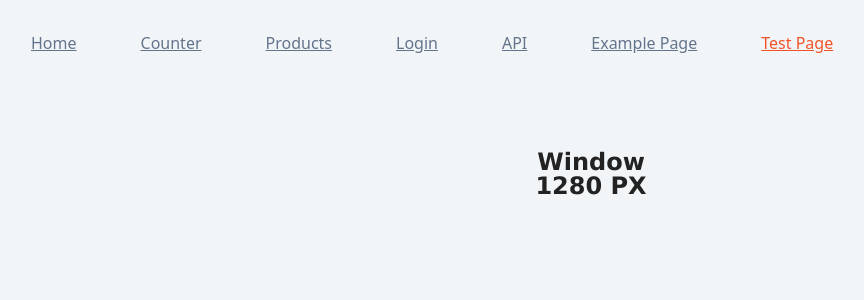
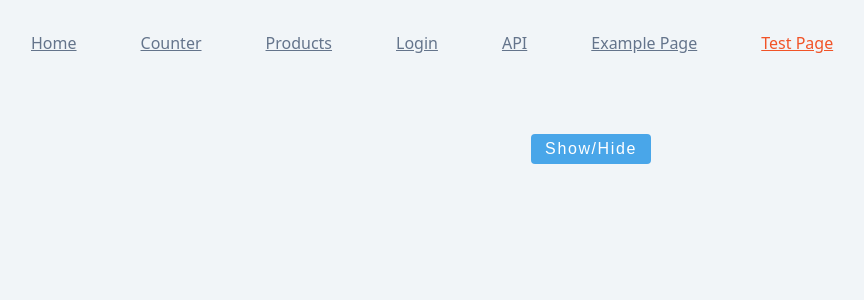
Before and after one commit to keexzus/project, a React (Create React App) app: page /testpage in a window 1280 px wide. Shown: the top 300 px of the page, without its empty margins (17-881 px from the left). Built offline with nearby package versions, Linux system fonts and the light colour scheme.

Commit message:
show hide

```diff
--- a/src/pages/TestPage.js
+++ b/src/pages/TestPage.js
@@ -1,34 +1,37 @@
-import React from "react";
-import '../index.css';
-import { useState, useEffect } from 'react'
+import React, { useState, useEffect } from 'react';
 
-const UseEffectCleanup = () => {
-    const [size, setSize] = useState(window.innerWidth);
+const ShowHide = () => {
+  const [show, setShow] = useState(false);
+  return (
+    <>
+    <div className='section'>
+      <button className='btn' onClick={() => setShow(!show)}>
+        show/hide
+      </button>
+      {show && <Item />}
+      </div>
+    </>
+  );
+};
 
-    const checkSize = () => {
-      setSize(window.innerWidth);
+const Item = () => {
+  const [size, setSize] = useState(window.innerWidth);
+  const checkSize = () => {
+    setSize(window.innerWidth);
+  };
+  useEffect(() => {
+    window.addEventListener('resize', checkSize);
+    return () => {
+      window.removeEventListener('resize', checkSize);
     };
+  }, []);
 
-    useEffect(() => {
-      console.log('useEffect');
-      window.addEventListener('resize', checkSize);
-      // can use code below or dependency array
-    //   return () => {
-    //     console.log('cleanup');
-    //     window.removeEventListener('resize', checkSize);
-    //   };
-    }, [] );
-    console.log('render');
+  return (
+    <div style={{ marginTop: '2rem' }}  >
+      <h1>Window</h1>
+      <h2>size : {size}</h2>
+    </div>
+  );
+};
 
-    return (
-      <>
-        <section className='section'>
-        <h1>window</h1>
-        <h2>{size} PX</h2>
-        </section>
-      </>
-    );
-  };
-
-
-export default UseEffectCleanup;
+export default ShowHide;
```
